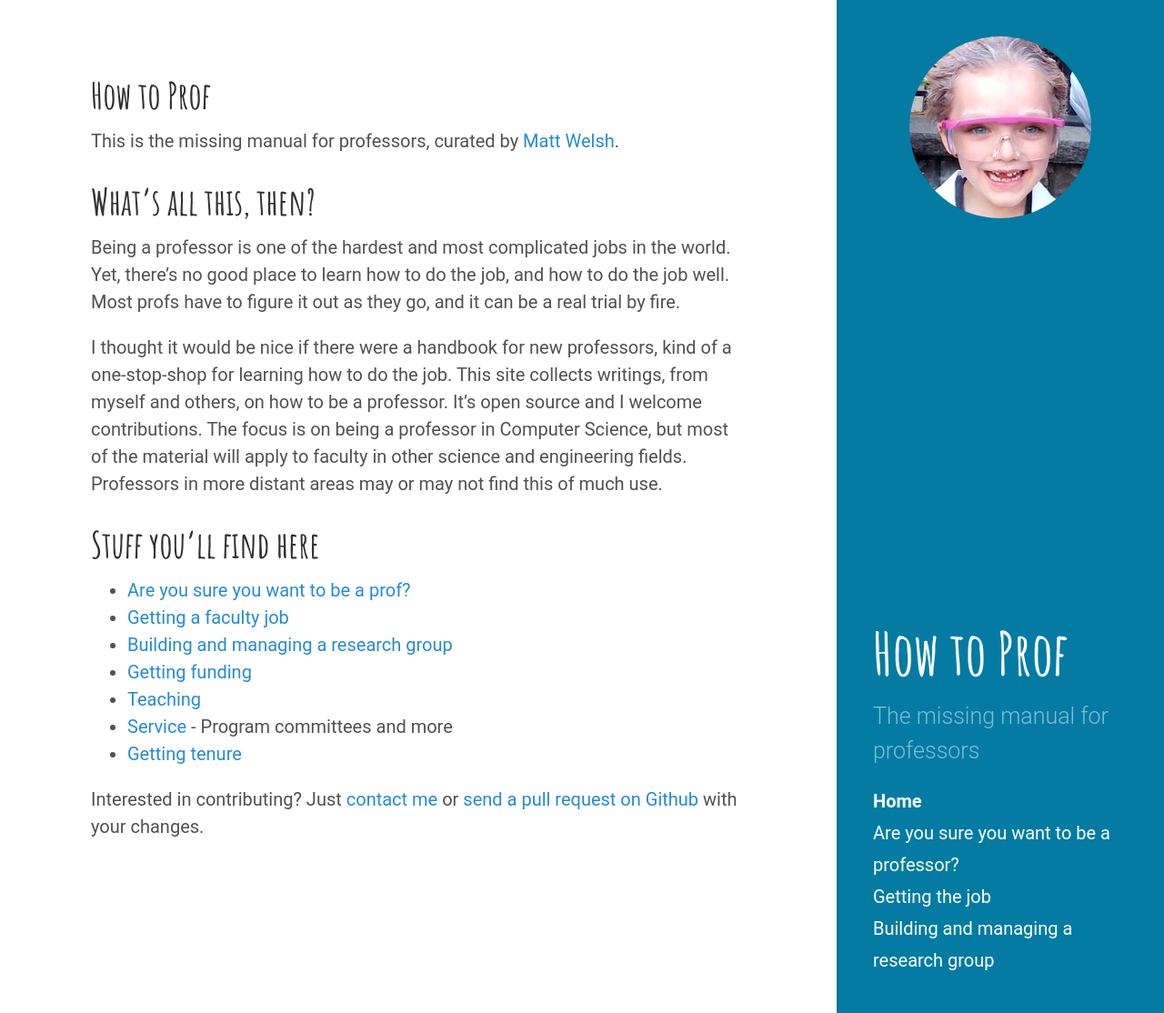
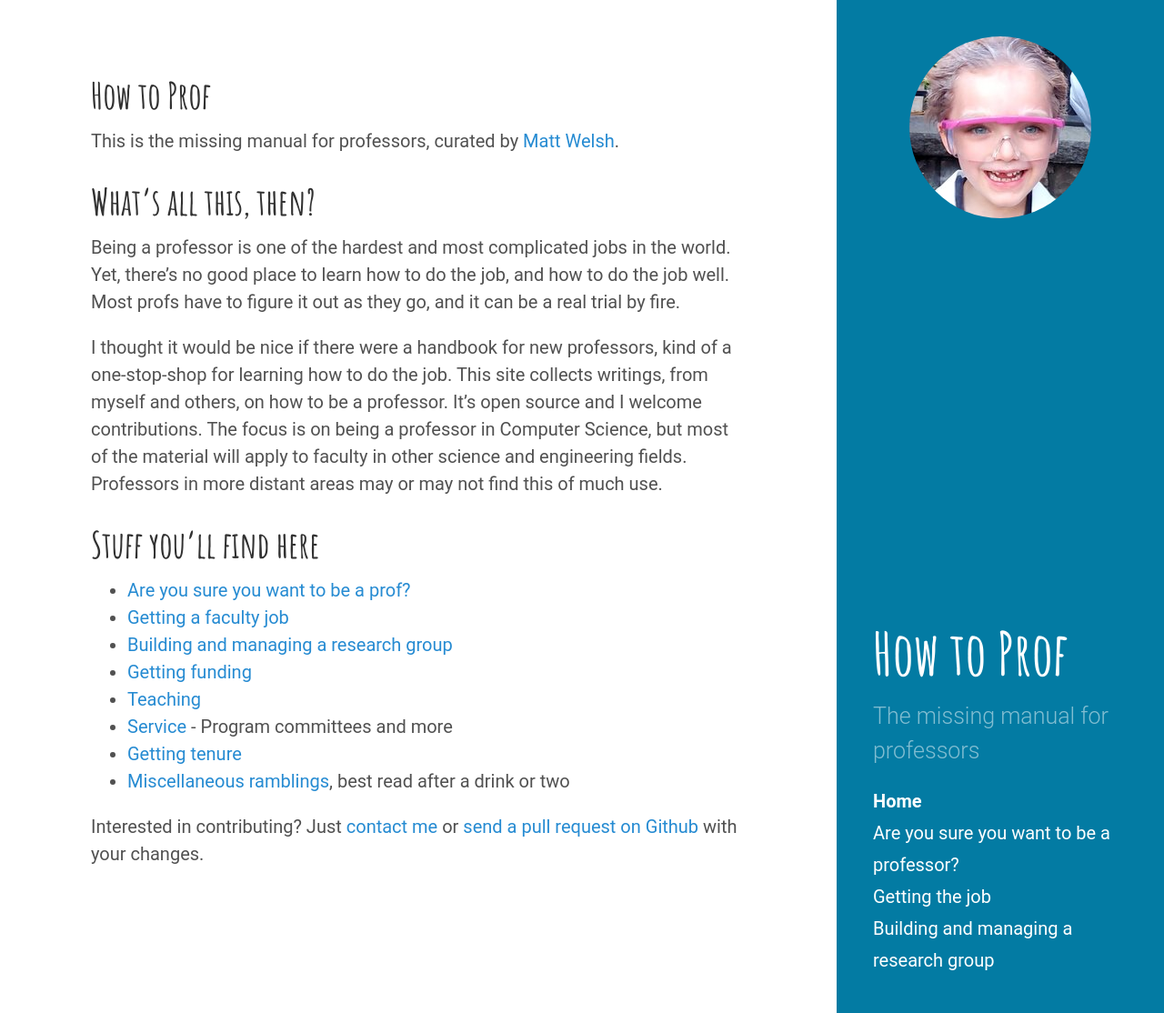
Before and after one commit to mdwelsh/howtoprof, a Jekyll site: the page built from index.md, in a window 1280 px wide and 1114 px high. Shown: the whole window at 91% size. Built offline with Jekyll 4.4.1, drawn with Linux system fonts in a browser that asks for light colours.

Commit message:
Update index.md

```diff
--- a/index.md
+++ b/index.md
@@ -19,5 +19,6 @@ I thought it would be nice if there were a handbook for new professors, kind of
 * [Teaching](/teaching)
 * [Service](/service) - Program committees and more
 * [Getting tenure](/tenure)
+* [Miscellaneous ramblings](/misc), best read after a drink or two
 
 Interested in contributing? Just [contact me](http://www.mdw.la) or [send a pull request on Github](http://github.com/mdwelsh/howtoprof) with your changes.
```
